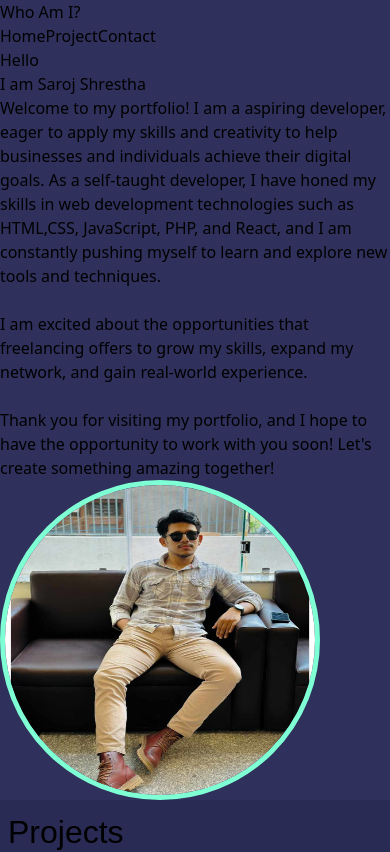
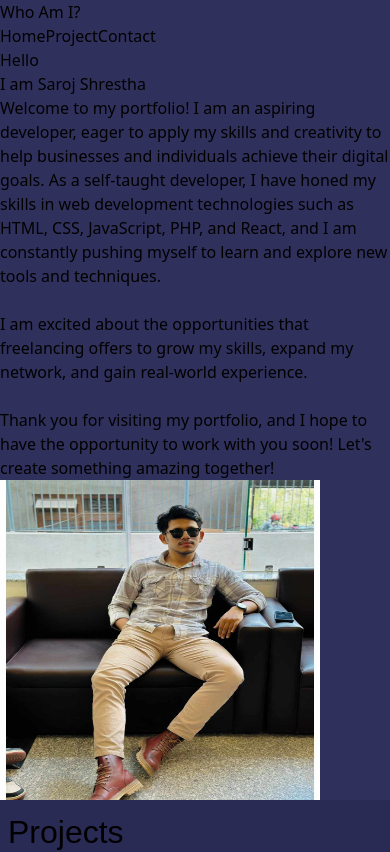
Before and after one commit to sthasaroj13/portfolio, a React (Vite) app: page / in a window 390 px wide. Shown: the top 852 px of the page. Built offline with nearby package versions, Linux system fonts and the light colour scheme.

Commit message:
more responsive

```diff
--- a/package.json
+++ b/package.json
@@ -10,6 +10,7 @@
     "preview": "vite preview"
   },
   "dependencies": {
+    "animate.css": "^4.1.1",
     "react": "^18.2.0",
     "react-dom": "^18.2.0",
     "react-router-dom": "^6.22.0"
--- a/src/pages/Home.jsx
+++ b/src/pages/Home.jsx
@@ -1,48 +1,46 @@
 import React from "react";
 import myimg from "../Image/saroj.png";
+import "animate.css/animate.min.css"; // Import animate.css
 
 function Home() {
   return (
     <>
-      <div className=" flex flex-wrap mt-10 gap-28">
-        <div className=" ml-20">
-          <h1 className=" text-cyan-200  text-2xl ml-36 mt-14 font-bold">
+      <div className="flex flex-wrap justify-center mt-10 gap-8 md:gap-28">
+        <div className="text-center md:text-left md:ml-20">
+          <h1 className="text-cyan-200 text-2xl md:text-3xl font-bold animate__animated animate__fadeIn" style={{animationDuration: '2s'}}>
             Hello
           </h1>
-          <h2 className=" text-cyan-200  text-2xl ml-20  font-bold">
-            {" "}
+          <h2 className="text-cyan-200 text-2xl md:text-3xl font-bold animate__animated animate__fadeIn" style={{animationDuration: '2s'}}>
             I am Saroj Shrestha
           </h2>
           <p
-            className=" text-white mt-4"
+            className="text-white mt-4"
             style={{ whiteSpace: "normal", maxWidth: "40rem" }}
           >
-            Welcome to my portfolio! I am a aspiring developer, eager to apply
-            my skills and creativity to help businesses and individuals achieve
-            their digital goals. As a self-taught developer, I have honed my
-            skills in web development technologies such as HTML,CSS, JavaScript,
-            PHP, and React, and I am constantly pushing myself to learn and
-            explore new tools and techniques.
-            <br /> <br />
-            I am excited about the opportunities that freelancing offers to grow
-            my skills, expand my network, and gain real-world experience.
-            <br /> <br />
+            Welcome to my portfolio! I am an aspiring developer, eager to
+            apply my skills and creativity to help businesses and individuals
+            achieve their digital goals. As a self-taught developer, I have
+            honed my skills in web development technologies such as HTML, CSS,
+            JavaScript, PHP, and React, and I am constantly pushing myself to
+            learn and explore new tools and techniques.
+            <br />
+            <br />
+            I am excited about the opportunities that freelancing offers to
+            grow my skills, expand my network, and gain real-world experience.
+            <br />
+            <br />
             Thank you for visiting my portfolio, and I hope to have the
             opportunity to work with you soon! Let's create something amazing
             together!
           </p>
         </div>
 
-        <div className=" mt-16">
+        <div className="mt-8 md:mt-16">
           <img
-            className=""
-            style={{
-              height: "20rem",
-              width: "20rem",
-              borderRadius: "180px",
-              border: "5px solid aquamarine",
-            }}
+            className="rounded-full border-4 border-aquamarine mx-auto md:ml-0 transition duration-500 ease-in-out transform hover:scale-110"
+            style={{ height: "20rem", width: "20rem" }}
             src={myimg}
+            alt="Saroj Shrestha"
           />
         </div>
       </div>
```
Also changed, not shown: 1 other file (tests, documents, lock files or other folders).
